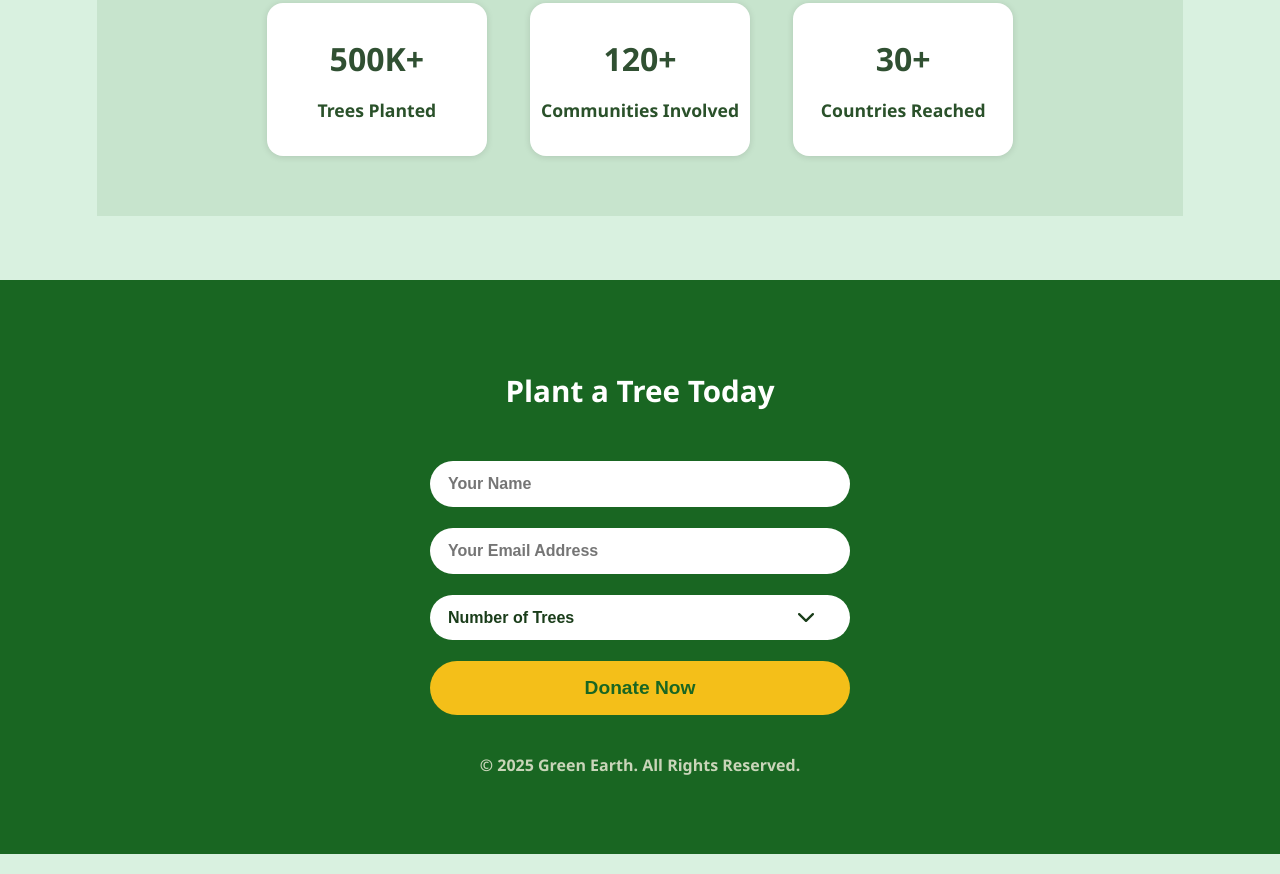
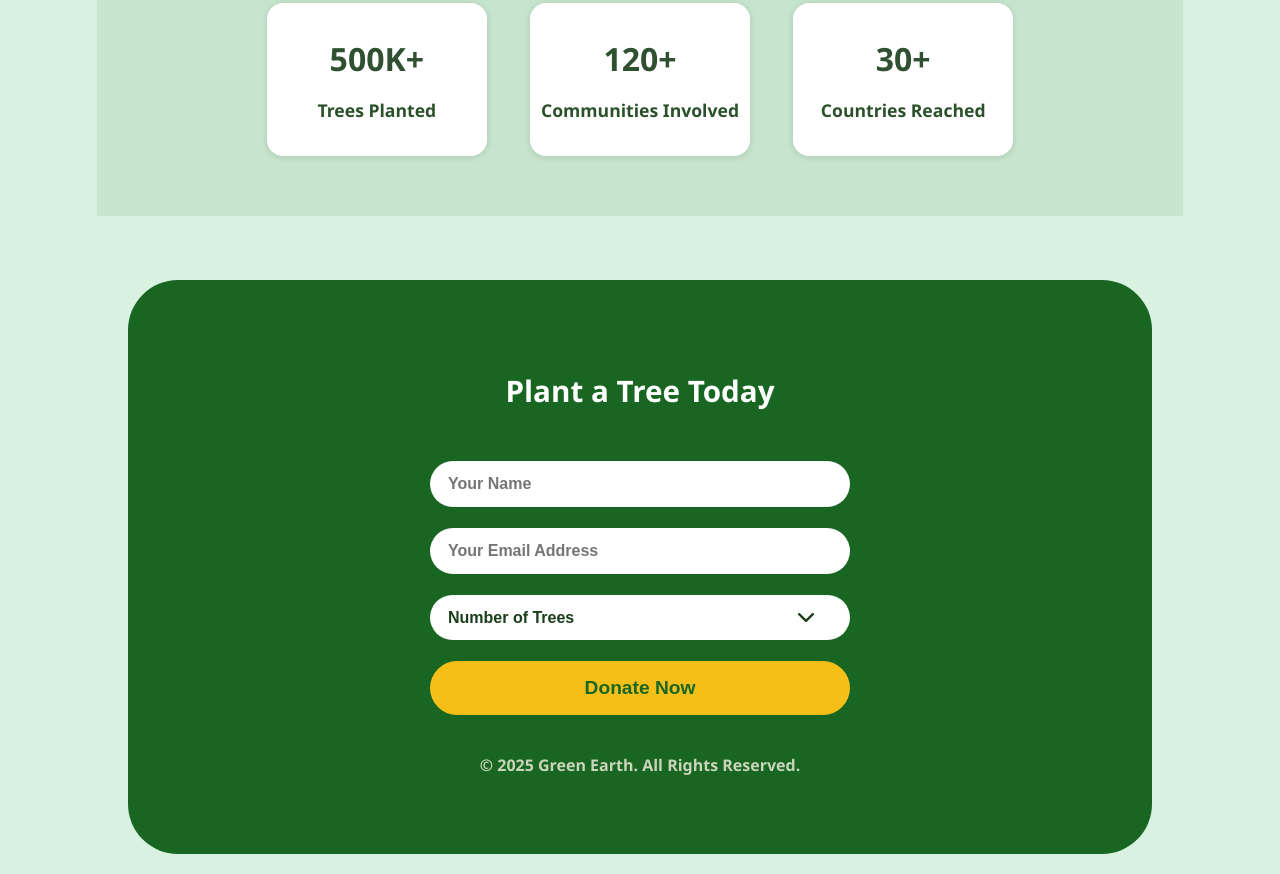
Before and after one commit to MinhazMahin14/Assignment_6, a plain HTML site: page index.html in a window 1280 px wide. Shown: the part 2338-3212 px from the top of the page. Drawn offline with Linux system fonts and the light colour scheme.

Commit message:
complete

```diff
--- a/styles.css
+++ b/styles.css
@@ -444,6 +444,10 @@ body {
 /* Plant a Tree Section */
 .plant-section {
   background-color: #196622;
+  border-radius: 50px;
+  width: 80%;
+  margin: 0 auto;
+  margin-bottom: 20px;
   padding: 4rem 0 4.8rem;
   color: #f4bf19;
   user-select: none;
```
